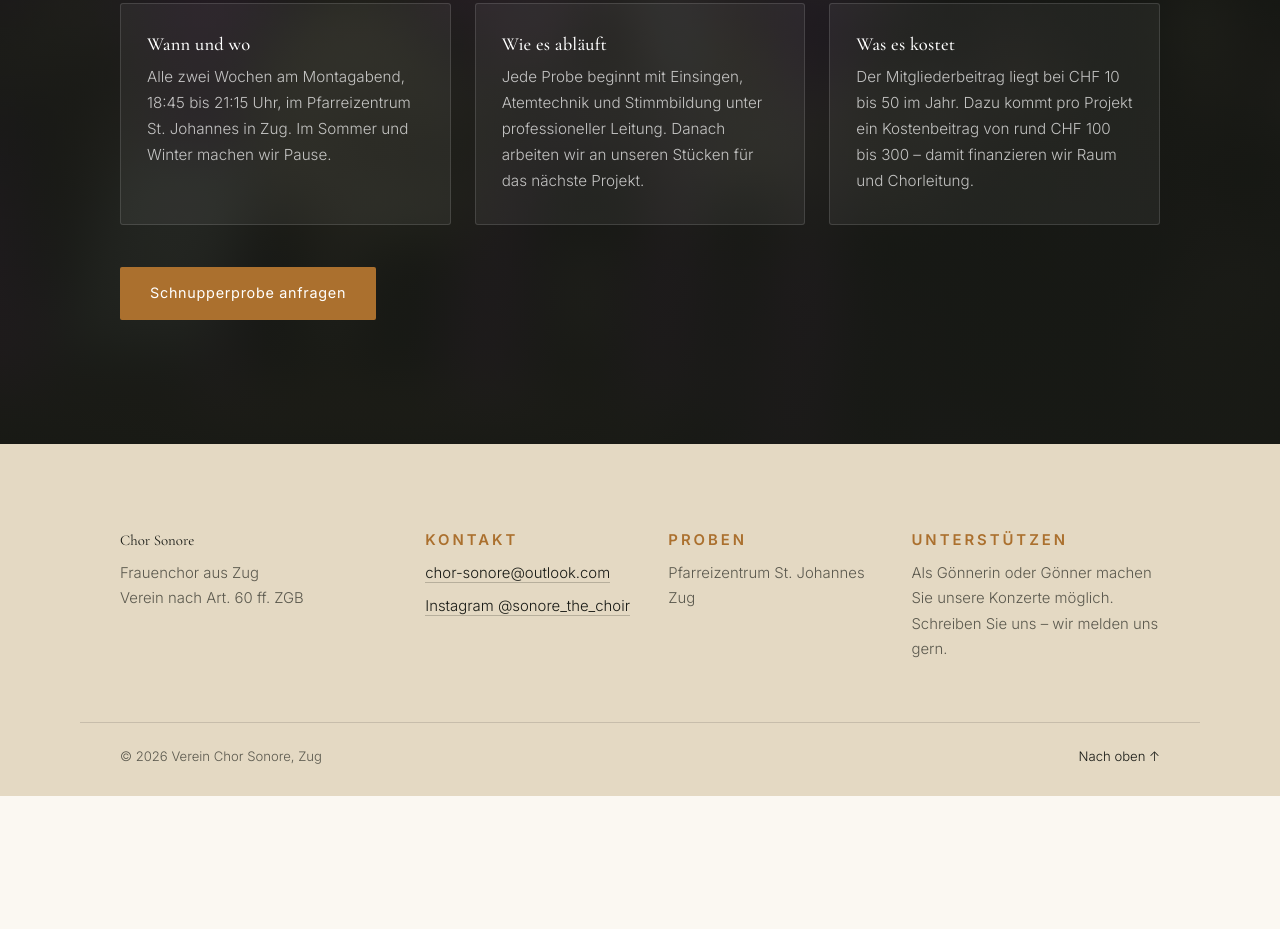
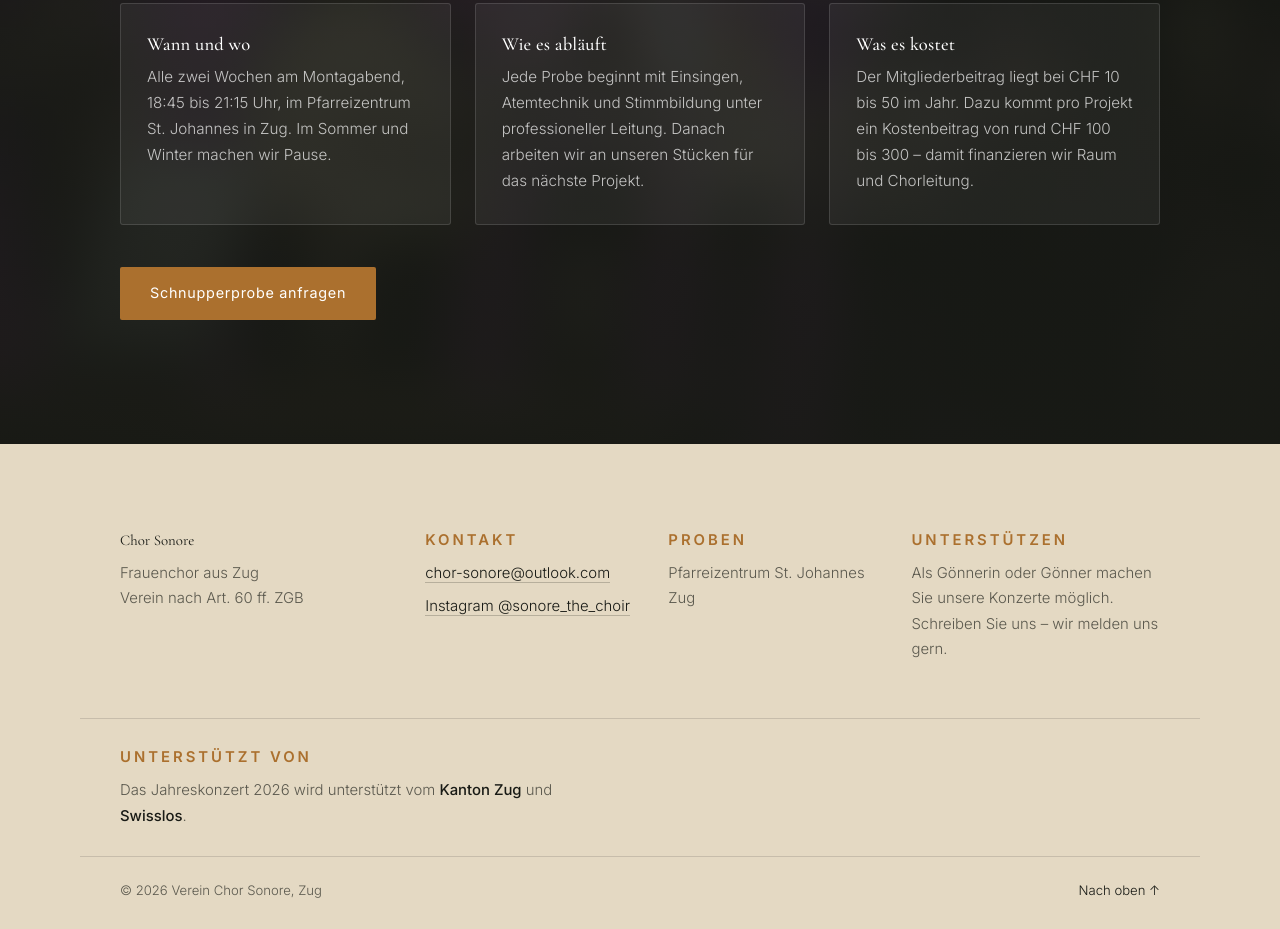
Before and after one commit to lwaeschl/chor-sonore-website, a plain HTML site: page index.html in a window 1280 px wide. Shown: the part 5865-6794 px from the top of the page. Before the commit the page ends 6661 px from the top, so only its background shows below. Drawn offline with nearby package versions, Linux system fonts and the light colour scheme.

Commit message:
Foerdervermerk Kanton Zug und Swisslos im Footer
Bedingung der Zuger Kulturfoerderung zum Beitrag an das Jahreskonzert 2026
(Gesuch 2026-9310). Textvariante gemaess Merkblatt, da sonst keine Sponsoren
mit Logo aufgefuehrt werden; Logo-Block liegt auskommentiert bereit.

Co-Authored-By: Claude Opus 5 <noreply@anthropic.com>

```diff
--- a/index.html
+++ b/index.html
@@ -288,6 +288,23 @@
          Schreiben Sie uns – wir melden uns gern.</p>
     </div>
   </div>
+  <!-- Fördervermerk – Bedingung der Zuger Kulturförderung (Gesuch 2026-9310).
+       Die Textvariante ist gemäss Merkblatt zulässig, solange keine anderen
+       Sponsoren mit Logo aufgeführt werden. Sobald die Logo-Dateien in img/
+       liegen (logo-kanton-zug.svg, logo-swisslos.svg), den Block
+       .foerder__logos einkommentieren und den Satz darüber löschen. -->
+  <div class="wrap foerder">
+    <p class="footer__label">Unterstützt von</p>
+    <p class="foerder__text">Das Jahreskonzert 2026 wird unterstützt vom
+       <strong>Kanton Zug</strong> und <strong>Swisslos</strong>.</p>
+    <!--
+    <ul class="foerder__logos">
+      <li><img src="img/logo-kanton-zug.svg" alt="Kanton Zug"></li>
+      <li><img src="img/logo-swisslos.svg" alt="Swisslos"></li>
+    </ul>
+    -->
+  </div>
+
   <div class="wrap footer__base">
     <span>© 2026 Verein Chor Sonore, Zug</span>
     <a href="#top">Nach oben ↑</a>
--- a/styles.css
+++ b/styles.css
@@ -240,6 +240,22 @@ body::after{
   padding-top:22px;border-top:1px solid rgba(24,26,21,.14);font-size:.82rem;color:var(--grau)}
 .footer__base a{border:0}
 
+/* Fördervermerk Kanton Zug / Swisslos */
+.foerder{margin-top:48px;padding-top:26px;border-top:1px solid rgba(24,26,21,.14)}
+.foerder__text{font-size:.93rem;color:var(--grau);max-width:52ch}
+.foerder__text strong{font-weight:500;color:var(--tinte)}
+.foerder__logos{list-style:none;display:flex;flex-wrap:wrap;align-items:center;
+  gap:clamp(20px,4vw,44px);margin:0;padding:0}
+.foerder__logos img{display:block;height:clamp(38px,5vw,52px);width:auto}
+/* Zwei Trennlinien direkt untereinander wären zu viel – der Fördervermerk
+   bringt seine eigene mit, die Fusszeile rückt darum näher. */
+.foerder + .footer__base{margin-top:26px}
+/* Der Footer trägt einen Sand-Hintergrund; Logos brauchen dort Luft statt Rahmen. */
+@media (max-width:680px){
+  .foerder__logos{gap:22px}
+  .foerder__logos img{height:34px}
+}
+
 /* ---------------------------------------------------------------- Reveal */
 .js .reveal{opacity:0;transform:translateY(22px);transition:opacity .8s ease,transform .8s cubic-bezier(.2,.7,.3,1)}
 .js .reveal.in{opacity:1;transform:none}
```
